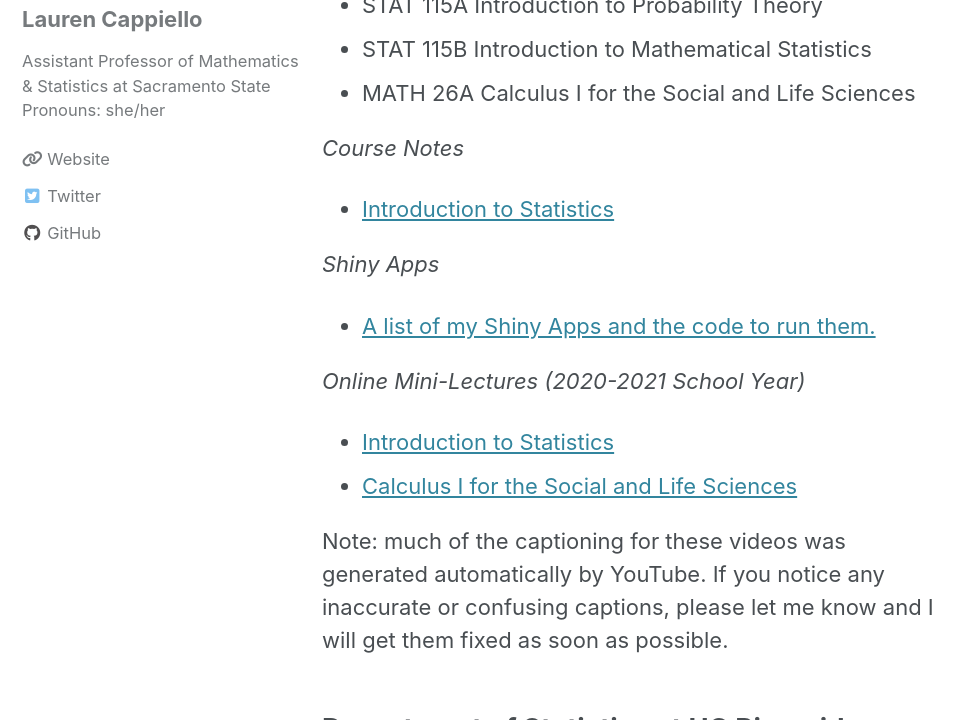
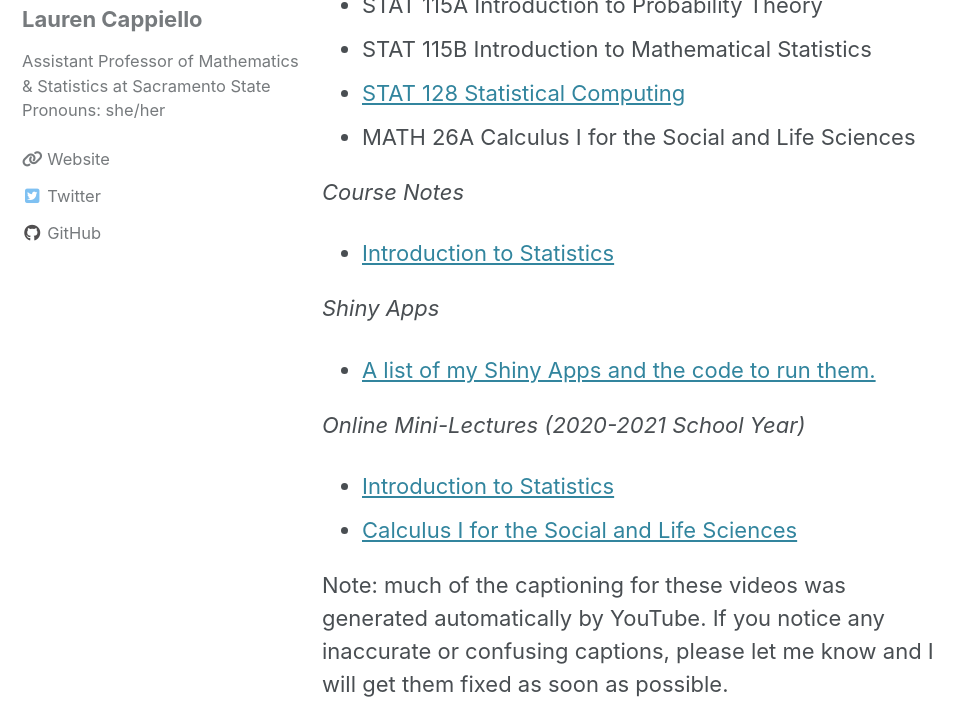
Before and after one commit to lgpcappiello/lgpcappiello.github.io, a Jekyll site: the page built from teaching/index.md, in a window 1280 px wide and 900 px high, scrolled down 682 px, cut to the strip 180-900 px from the top of the window. Shown: the whole strip, without its empty margins (0-973 px from the left). Built offline with Jekyll 4.4.1, drawn with Linux system fonts in a browser that asks for light colours; cached includes are drawn as plain includes; nearby versions of some CDN libraries; a script bundle is joined from its source files by our own code; library files that are not in the unit come from our copies.

Commit message:
Update index.md

```diff
--- a/teaching/index.md
+++ b/teaching/index.md
@@ -20,6 +20,7 @@ Courses taught:
 - STAT 1 Introduction to Statistics
 - STAT 115A Introduction to Probability Theory
 - STAT 115B Introduction to Mathematical Statistics
+- <a href="https://lgpcappiello.github.io/teaching/stat128/">STAT 128 Statistical Computing</a>
 - MATH 26A Calculus I for the Social and Life Sciences
 
 *Course Notes*
```
